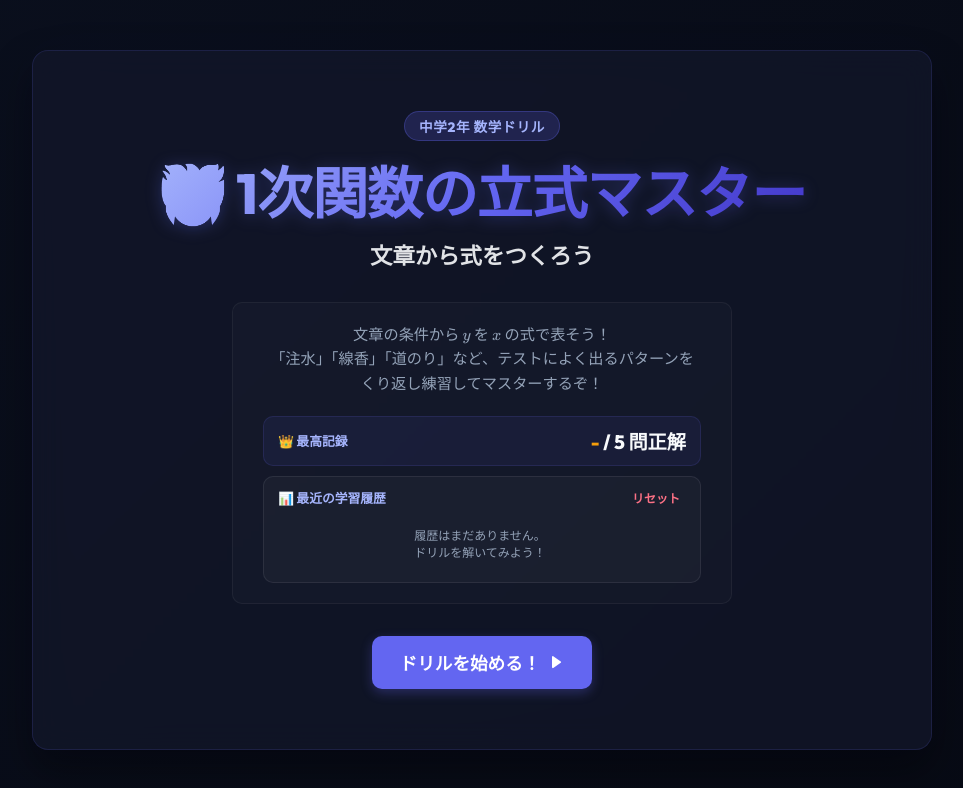
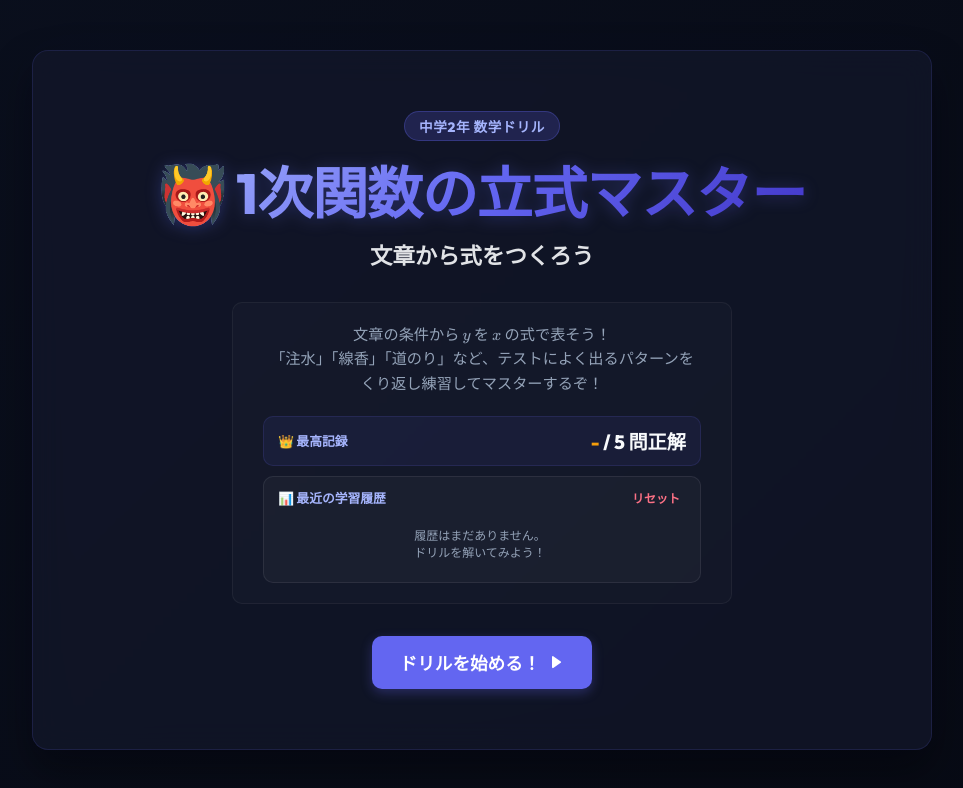
Before and after one commit to bboyseasar-star/oniripi-1ji-kansu, a plain HTML site: page index.html in a window 1280 px wide. Shown: the whole page, without its empty margins (158-1121 px from the left). Drawn offline with nearby package versions, Linux system fonts and the light colour scheme; a web font is replaced by a local one.

Commit message:
グラデーション見出しの鬼絵文字を修正

```diff
--- a/style.css
+++ b/style.css
@@ -38,7 +38,7 @@
   --radius-md: 10px;
   --transition: all 0.25s cubic-bezier(0.4, 0, 0.2, 1);
 }
-.emoji-icon{font-family:"Noto Color Emoji","Apple Color Emoji","Segoe UI Emoji",sans-serif!important;font-weight:400!important;font-style:normal}
+.emoji-icon{font-family:"Noto Color Emoji","Apple Color Emoji","Segoe UI Emoji",sans-serif!important;font-weight:400!important;font-style:normal;background:none!important;-webkit-background-clip:border-box!important;background-clip:border-box!important;-webkit-text-fill-color:initial!important;color:initial!important;filter:none!important}
 
 /* スクロールバーのカスタマイズ（美観を損ねないスリムなデザイン） */
 ::-webkit-scrollbar {
```
